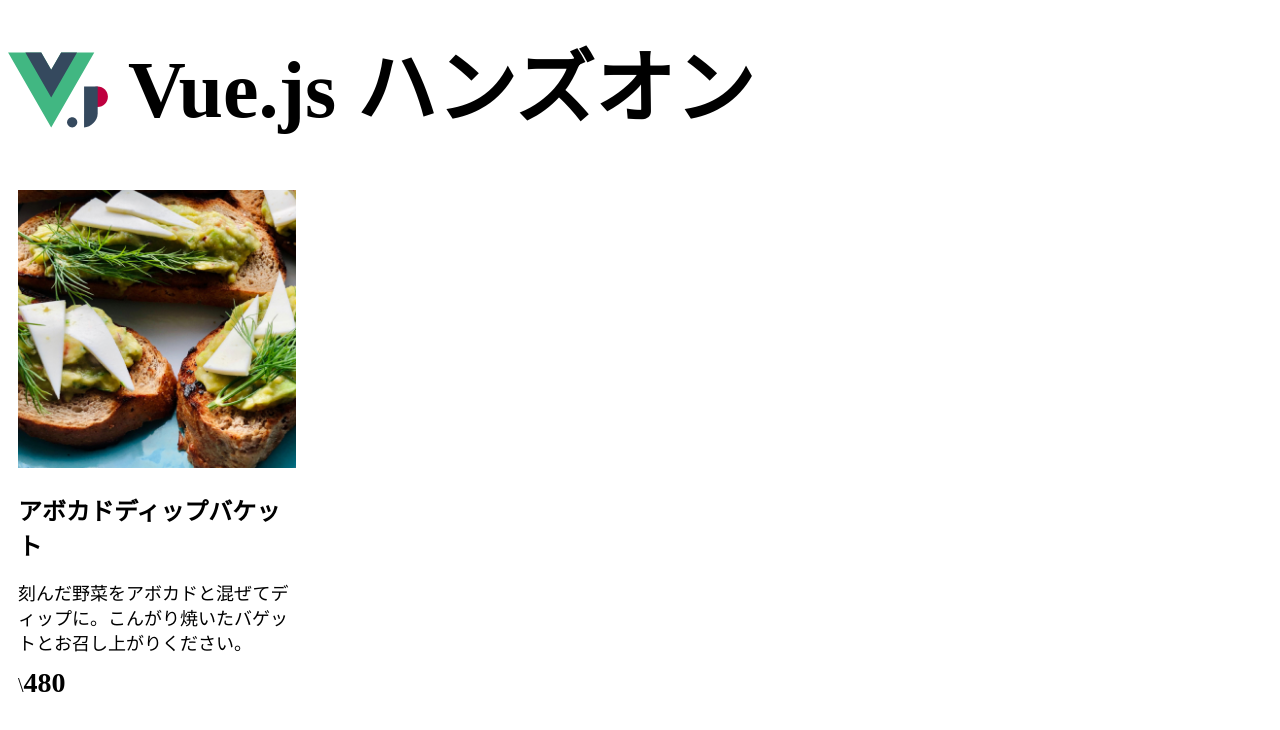
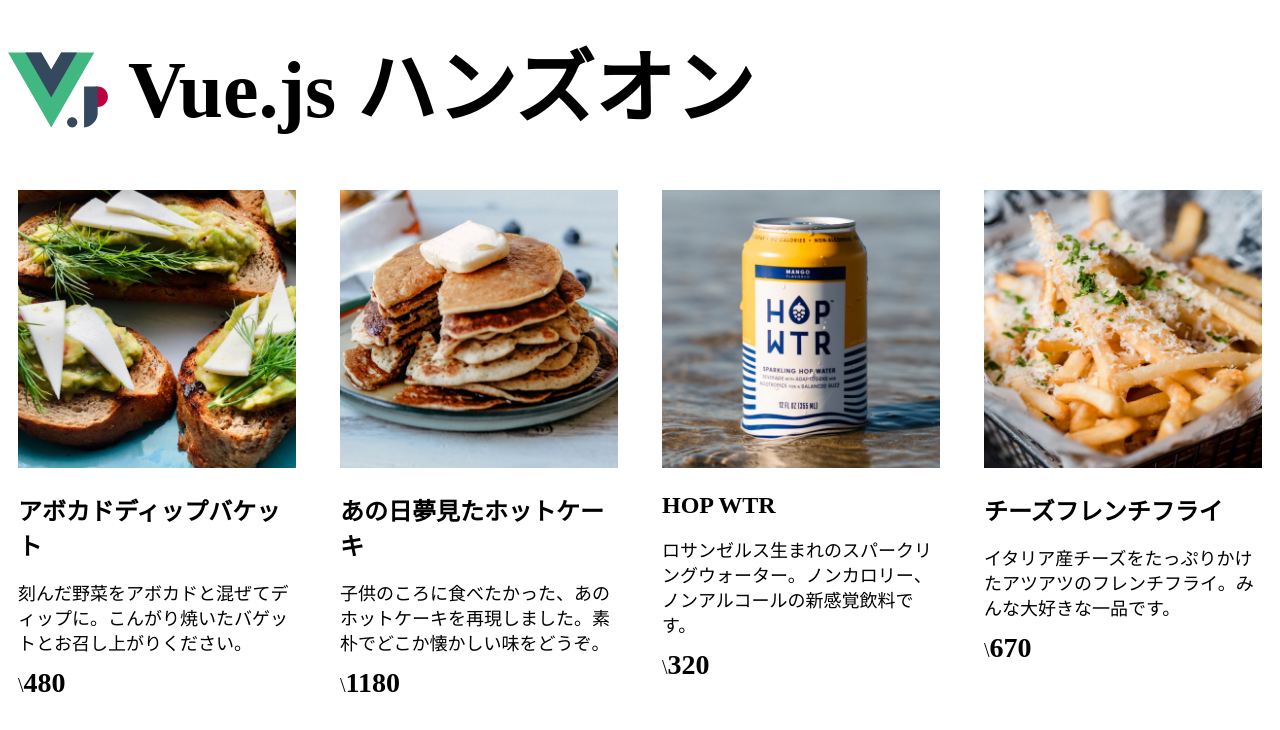
Before and after one commit to KaT0819/vue3-lab, a Vue app: page / in a window 1280 px wide. Shown: the top 730 px of the page. Built offline with nearby package versions, Linux system fonts and the light colour scheme.

Commit message:
複数の商品をレンダリング

```diff
--- a/src/App.vue
+++ b/src/App.vue
@@ -1,12 +1,35 @@
 <script setup>
 import { ref } from 'vue';
-const item = ref({
+const items = ref([
+  {
     id: 1,
     name: 'アボカドディップバケット',
     description: '刻んだ野菜をアボカドと混ぜてディップに。こんがり焼いたバゲットとお召し上がりください。',
     price: 480,
     image: '/images/item1.jpg',
-});
+  },
+  {
+    id: 2,
+    name: 'あの日夢見たホットケーキ',
+    description: '子供のころに食べたかった、あのホットケーキを再現しました。素朴でどこか懐かしい味をどうぞ。',
+    price: 1180,
+    image: '/images/item2.jpg',
+  },
+  {
+    id: 3,
+    name: 'HOP WTR',
+    description: 'ロサンゼルス生まれのスパークリングウォーター。ノンカロリー、ノンアルコールの新感覚飲料です。',
+    price: 320,
+    image: '/images/item3.jpg',
+  },
+  {
+    id: 4,
+    name: 'チーズフレンチフライ',
+    description: 'イタリア産チーズをたっぷりかけたアツアツのフレンチフライ。みんな大好きな一品です。',
+    price: 670,
+    image: '/images/item4.jpg',
+  },
+]);
 </script>
 
 <template>
@@ -16,6 +39,7 @@
   </header>
 
   <main class="main">
+    <template v-for="item in items" :key="item.id">
       <div class="item">
         <div class="thumnail">
           <img :src="item.image" alt="" />
@@ -28,6 +52,7 @@
           >
         </div>
       </div>
+    </template>
   </main>
 </template>
 
```
Lines whose indentation alone changed are shown as unchanged.
